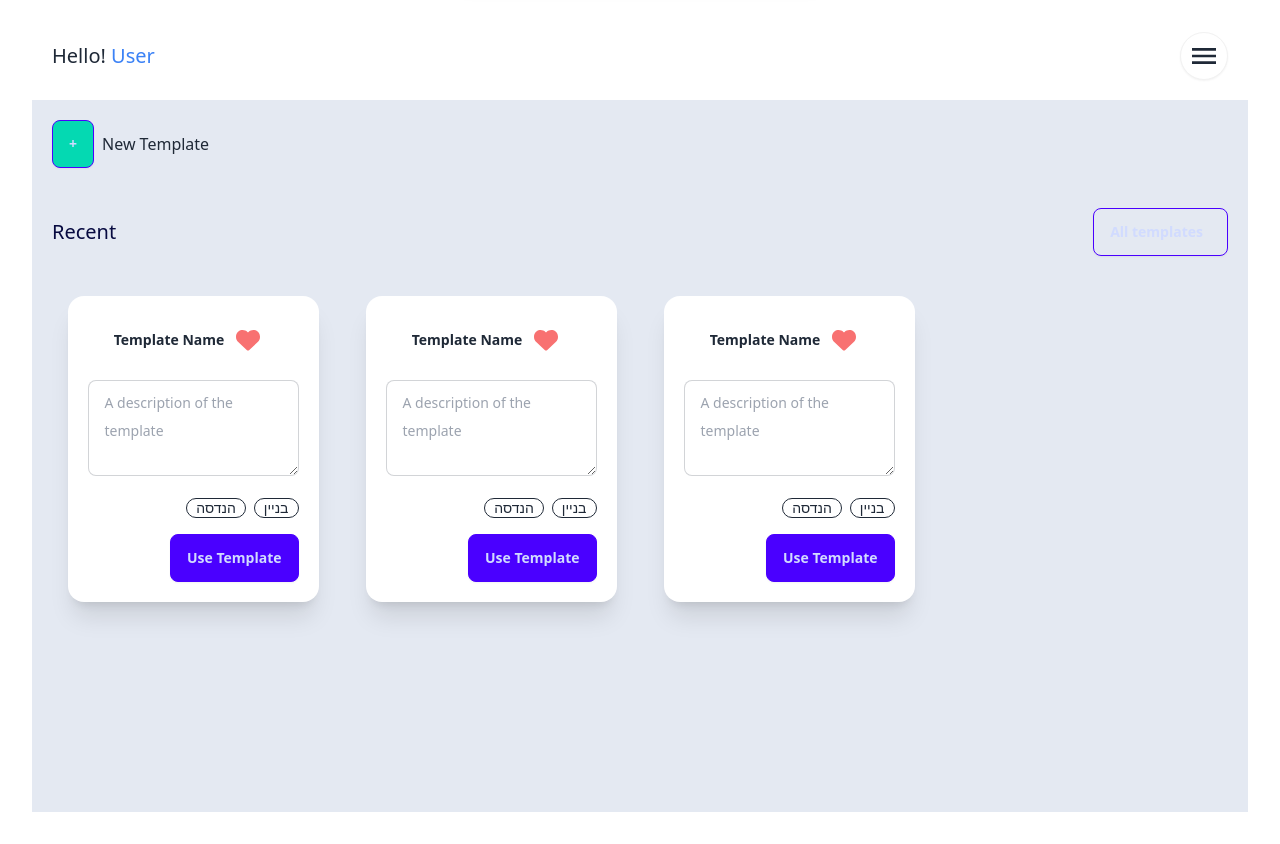
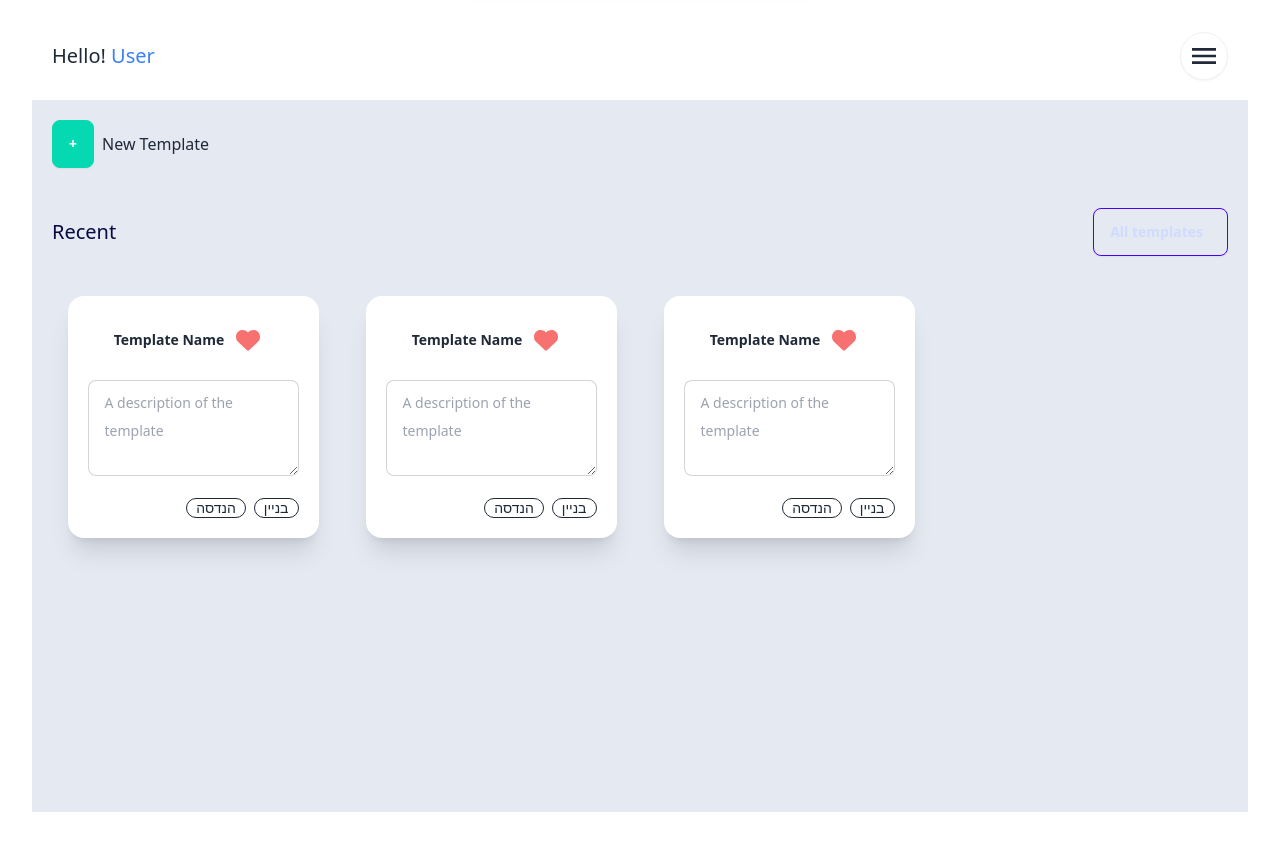
Before and after one commit to ruppinCgroup63/Spoken, a React (Vite) app: page / in a window 1280 px wide. Shown: the part 820-1664 px from the top of the page. Built offline with nearby package versions, Linux system fonts and the light colour scheme.

Commit message:
home page and template card

```diff
--- a/src/FuncComps/HOME.jsx/FCCard.jsx
+++ b/src/FuncComps/HOME.jsx/FCCard.jsx
@@ -30,9 +30,6 @@ function Card() {
     <div className="badge badge-outline">הנדסה</div>
     <div className="badge badge-outline">בניין</div>
   </div>
-  <div className="card-actions justify-end mt-4">
-    <button className="btn btn-primary">Use Template</button>
-  </div>
 </div>
 
   );
--- a/src/FuncComps/HOME.jsx/FCHomePage.jsx
+++ b/src/FuncComps/HOME.jsx/FCHomePage.jsx
@@ -5,7 +5,7 @@ import Card from './FCCard';
 
 function HomePage() {
 
-  const userName = 'User'; //רק לבדיקה
+  const userName = 'User'; //test
 
   return (
 <div className="bg-gray-100 min-h-screen" style={{ backgroundColor: "#E4E9F2" }}>
@@ -20,13 +20,14 @@ function HomePage() {
   <div>
     <div className="flex justify-start items-center p-5">
       <button className="flex items-center" style={{ borderColor: 'none' }} >
-        <span className="mr-2"><button className="btn btn-primary flex items-center" style={{ backgroundColor: "#04D9B2" }}>+</button></span>New Template
+        <span className="mr-2"><button className="btn btn-primary flex items-center" style={{ backgroundColor: "#04D9B2", borderColor: "rgb(4, 217, 178)", color:'white' }}>+</button></span>New Template
       </button>
+
     </div>
 
     <div className="flex justify-between items-center p-5">
-      <h1 className="text-xl" style={{ color: '#070A40' }}>Recent</h1> {/* Change the color here */}
-      <button className="btn btn-primary flex items-center" style={{ backgroundColor: "#E4E9F2", color: '#22d4ba6' }}> {/* Change the color here */}
+      <h1 className="text-xl" style={{ color: '#070A40' }}>Recent</h1>
+      <button className="btn btn-primary flex items-center" style={{ backgroundColor: "#E4E9F2", color: '#22d4ba6' }}>
         <span className="mr-2">All templates</span>
       </button>
     </div>
```
